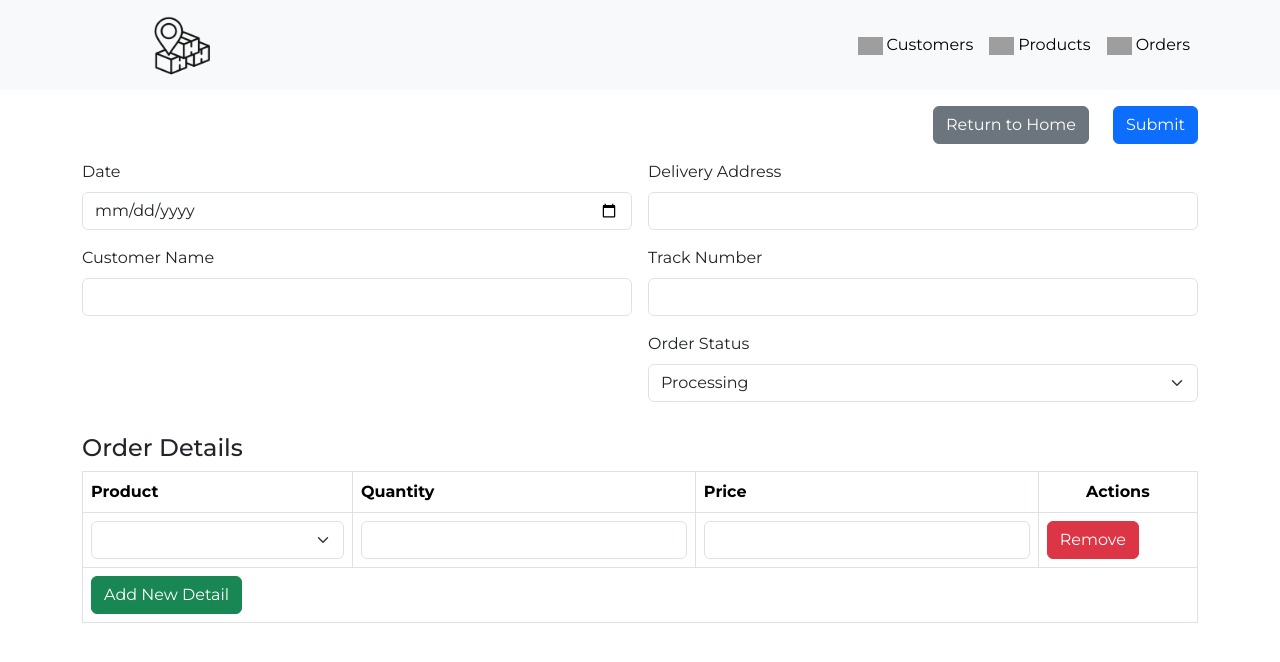
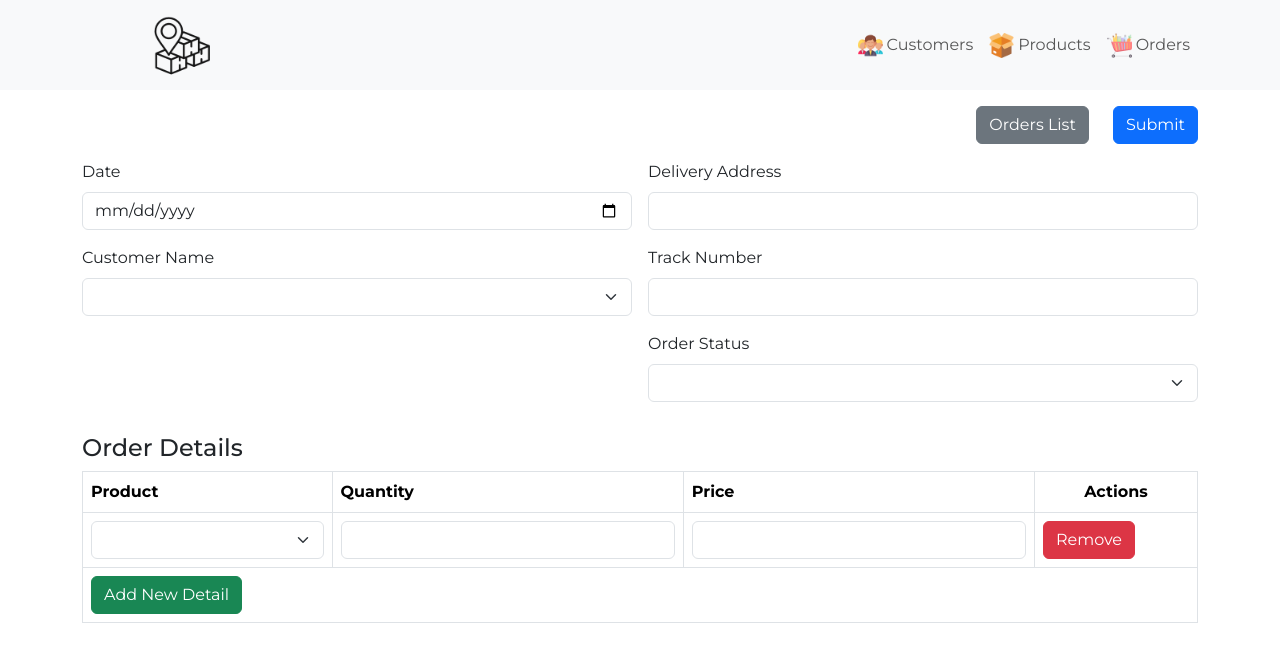
Before and after one commit to Aichetou-Gaye/order_management_frontEnd, a Vue app: page /order/new in a window 1280 px wide. Shown: the top 662 px of the page. Built offline with nearby package versions, Linux system fonts and the light colour scheme; grey boxes are pictures that could not be loaded.

Commit message:
Add functions in order

```diff
--- a/src/App.vue
+++ b/src/App.vue
@@ -5,19 +5,19 @@
         <router-link to="/"><img class="logo" src="./assets/images/lg.png" alt="logo"></router-link>
         <div class="collapse navbar-collapse" id="navbarScroll">
           <ul class="navbar-nav me-auto my-2 my-lg-0 navbar-nav-scroll"></ul>
-          <form class="d-flex">
+          <nav class="d-flex">
             <ul class="navbar-nav me-auto my-2 navbar-nav-scroll">
             <li class="nav-item">
-              <router-link class="nav-link active" to="/customers"><img class="icon"  src="./assets/icones/man.png" alt="customer">Customers</router-link>
+              <router-link class="nav-link" to="/customers"><img class="icon"  src="./assets/icones/customer.png" alt="customer">Customers</router-link>
             </li>
             <li class="nav-item">
-              <router-link to="/products" class="nav-link active"><img class="icon"  src="./assets/icones/box(3).png" alt="product">Products</router-link>
+              <router-link to="/products" class="nav-link"><img class="icon"  src="./assets/icones/product.png" alt="product">Products</router-link>
             </li>
             <li class="nav-item">
-              <router-link to="/orders" class="nav-link active"><img class="icon"  src="./assets/icones/grocery-cart.png" alt="order">Orders</router-link>
+              <router-link to="/orders" class="nav-link"><img class="icon"  src="./assets/icones/order.png" alt="order">Orders</router-link>
             </li>
           </ul>
-          </form>
+          </nav>
         </div>
       </div>
     </nav>
--- a/src/components/orders/AddOrder.vue
+++ b/src/components/orders/AddOrder.vue
@@ -1,33 +1,36 @@
 <template>
     <div class="container">
         <div class="d-flex justify-content-end my-3">
-            <router-link to="/orders" class="btn btn-secondary me-4">Return to Home</router-link>
-            <button class="btn btn-primary">Submit</button>
+            <router-link to="/orders" class="btn btn-secondary me-4">Orders List</router-link>
+            <button class="btn btn-primary" @click="onSubmit()">Submit</button>
         </div>
         <div>
             <form class="row g-3">
                 <div class="col-md-6">
                     <div class="mb-3">
                         <label for="date" class="form-label">Date</label>
-                        <input type="date" class="form-control" id="date" required>
+                        <input type="date" class="form-control" id="date" v-model="order.date" required>
                     </div>
                     <div class="mb-3">
                         <label for="customer" class="form-label">Customer Name</label>
-                        <input type="text" class="form-control" id="customer" required>
+                        <select class="form-select" id="customer" v-model="order.customer_name" required>
+                            <option v-for="item in storeCust.customers" :key="item.id" :value="item.name">
+                                {{ item.name }}</option>
+                        </select>
                     </div>
                 </div>
                 <div class="col-md-6">
                     <div class="mb-3">
                         <label for="address" class="form-label">Delivery Address</label>
-                        <input type="text" class="form-control" id="address" required>
+                        <input type="text" class="form-control" id="address" v-model="order.delivery_address" required>
                     </div>
                     <div class="mb-3">
                         <label for="track" class="form-label">Track Number</label>
-                        <input type="text" class="form-control" id="track" required>
+                        <input type="text" class="form-control" id="track" v-model="order.track_number" required>
                     </div>
                     <div class="mb-3">
                         <label for="status" class="form-label">Order Status</label>
-                        <select class="form-select" id="status" required>
+                        <select class="form-select" id="status" v-model="order.status" required>
                             <option value="Processing">Processing</option>
                             <option value="Shipped">Shipped</option>
                             <option value="Delivered">Delivered</option>
@@ -47,17 +50,27 @@
                 </tr>
             </thead>
             <tbody>
-                <tr>
-                    <td><select class="form-select" id="product" required>
-                            <option disabled value="">Select Product</option>
+                <tr v-for="(item, index) in store.details" :key="index">
+                    <td>
+                        <select class="form-select" id="product" v-model="detail.product" required>
+                            <option v-for="item in storeProd.products" :key="item.id" :value="item.name">
+                                {{ item.name }}</option>
                         </select>
                     </td>
-                    <td><input type="number" class="form-control" min="1" required></td>
-                    <td><input type="number" class="form-control" min="0" required></td>
-                    <td><button class="btn btn-danger">Remove</button></td>
+                    <td>
+                        <input type="number" class="form-control" min="1" value="1" v-model="detail.quantity" required>
+                    </td>
+                    <td>
+                        <input type="number" class="form-control" min="0" value="0" v-model="detail.price" required>
+                    </td>
+                    <td>
+                        <button class="btn btn-danger" @click="dropDetail(item)">Remove</button>
+                    </td>
                 </tr>
+
                 <tr>
-                    <td colspan="4"><button class="btn btn-success">Add New Detail</button></td>
+                    <td colspan="4"><button class="btn btn-success" @click="addDetail()">Add New Detail</button>
+                    </td>
                 </tr>
             </tbody>
         </table>
@@ -65,9 +78,28 @@
 </template>
 
 <script setup>
-import { useOrderStore } from '@store'
+import { useOrderStore, useProductStore, useCustomerStore } from '@store'
+
 const store = useOrderStore()
+const storeProd = useProductStore()
+const storeCust = useCustomerStore()
 
+const order = store.orderForm
+const detail = store.detailForm
+
+const addDetail = () => {
+    store.addDetail()
+}
+
+const dropDetail = (item) => {
+    store.dropDetail(item)
+}
+
+const onSubmit = () => {
+    if (order.date && order.customer_name && order.delivery_address && order.track_number && order.status) {
+        store.add()
+    }
+}
 </script>
 
 <style scoped></style>
--- a/src/components/orders/EditOrder.vue
+++ b/src/components/orders/EditOrder.vue
@@ -1,33 +1,36 @@
 <template>
     <div class="container">
         <div class="d-flex justify-content-end my-3">
-            <router-link to="/orders" class="btn btn-secondary me-4">Return to Home</router-link>
-            <button class="btn btn-primary">Edit</button>
+            <router-link to="/orders" class="btn btn-secondary me-4">Orders List</router-link>
+            <button class="btn btn-primary" @click="onEdit()">Edit</button>
         </div>
         <div>
             <form class="row g-3">
                 <div class="col-md-6">
                     <div class="mb-3">
                         <label for="date" class="form-label">Date</label>
-                        <input type="date" class="form-control" id="date" required>
+                        <input type="date" class="form-control" id="date" v-model="order.date" required>
                     </div>
                     <div class="mb-3">
                         <label for="customer" class="form-label">Customer Name</label>
-                        <input type="text" class="form-control" id="customer" required>
+                        <select class="form-select" id="customer" v-model="order.customer_name" required>
+                            <option v-for="item in storeCust.customers" :key="item.id" :value="item.name">
+                                {{ item.name }}</option>
+                        </select>
                     </div>
                 </div>
                 <div class="col-md-6">
                     <div class="mb-3">
                         <label for="address" class="form-label">Delivery Address</label>
-                        <input type="text" class="form-control" id="address" required>
+                        <input type="text" class="form-control" id="address" v-model="order.delivery_address" required>
                     </div>
                     <div class="mb-3">
                         <label for="track" class="form-label">Track Number</label>
-                        <input type="text" class="form-control" id="track" required>
+                        <input type="text" class="form-control" id="track" v-model="order.track_number" required>
                     </div>
                     <div class="mb-3">
                         <label for="status" class="form-label">Order Status</label>
-                        <select class="form-select" id="status" required>
+                        <select class="form-select" id="status" v-model="order.status" required>
                             <option value="Processing">Processing</option>
                             <option value="Shipped">Shipped</option>
                             <option value="Delivered">Delivered</option>
@@ -47,17 +50,23 @@
                 </tr>
             </thead>
             <tbody>
-                <tr>
-                    <td><select class="form-select" id="product" required>
-                            <option disabled value="">Select Product</option>
+                <tr v-for="(item, index) in store.details" :key="index">
+                    <td><select class="form-select" id="product" v-model="detail.product" required>
+                            <option value="Select Product" disabled>Select Product</option>
+                            <option v-for="item in storeProd.products" :key="item.id" :value="item.name">
+                                {{ item.name }}</option>
                         </select>
                     </td>
-                    <td><input type="number" class="form-control" min="1" required></td>
-                    <td><input type="number" class="form-control" min="0" required></td>
-                    <td><button class="btn btn-danger">Remove</button></td>
+                    <td><input type="number" class="form-control" min="1" value="1" v-model="detail.quantity" required>
+                    </td>
+                    <td><input type="number" class="form-control" min="0" value="0" v-model="detail.price" required>
+                    </td>
+                    <td><button class="btn btn-danger text-center" @click="dropDetail(item)">Remove</button></td>
                 </tr>
+
                 <tr>
-                    <td colspan="4"><button class="btn btn-success">Add New Detail</button></td>
+                    <td colspan="4"><button class="btn btn-success" @click="addDetail()">Add New Detail</button>
+                    </td>
                 </tr>
             </tbody>
         </table>
@@ -65,6 +74,43 @@
 </template>
 
 <script setup>
+
+import { useRoute, useRouter } from "vue-router";
+import { useOrderStore, useProductStore, useCustomerStore } from '@store'
+import { reactive, ref } from 'vue'
+
+const store = useOrderStore()
+const storeProd = useProductStore()
+const storeCust = useCustomerStore()
+
+const router = useRouter()
+const route = useRoute()
+const detail = store.detailForm
+
+const id = route.params.id
+
+const order = reactive({
+    date: store.orderForm.date,
+    customer_name: store.orderForm.customer_name,
+    delivery_address: store.orderForm.delivery_address,
+    track_number: store.orderForm.track_number,
+    status: store.orderForm.status
+})
+
+const onEdit = () => {
+    if (order.date && order.customer_name && order.delivery_address && order.track_number && order.status) {
+        store.edit(id, order)
+    }
+}
+
+const addDetail = () => {
+    store.addDetail()
+}
+
+const dropDetail = (item) => {
+    store.dropDetail(item)
+}
+
 </script>
 
 <style scoped></style>
--- a/src/components/orders/Orders.vue
+++ b/src/components/orders/Orders.vue
@@ -1,7 +1,7 @@
 <template>
     <div class="container">
         <h3 class="my-3">List of Orders</h3>
-        <div class="d-flex justify-content-end mb-3"><router-link to="/order/new" class="btn btn-primary ">Add New
+        <div class="d-flex justify-content-end mb-3"><router-link to="/order/new" class="btn btn-primary" >Add New
                 Order</router-link></div>
         <div class="contact-list-table">
             <table class="table table-hover table-bordered">
@@ -27,8 +27,8 @@
                         <td> {{ item.status }}</td>
                         <td class="text-center">
                             <button class="btn text-info" @click="store.show(item.id), route.push('/order/show/' + item.id)"><i class="fa-solid fa-eye"></i></button>
-                            <button class="btn text-warning"
-                            @click="store.edit(item.id), route.push('/order/edit/' + item.id)"><i class="fa-solid fa-pen-to-square"></i></button>
+                            <router-link class="btn text-warning"
+                            :to="`/order/edit/${item.id}`"><i class="fa-solid fa-pen-to-square"></i></router-link>
                             <button class="btn text-danger" @click="del(item.id)"><i
                                     class="fa-solid fa-trash-can"></i></button>
                         </td>
--- a/src/store/orderStore.js
+++ b/src/store/orderStore.js
@@ -29,6 +29,16 @@ export const useOrderStore = defineStore("orderStore",{
                 status: "Processing"
             },
         ],
+        details: [{
+            product:"",
+            quantity:1,
+            price:0
+        }],
+        detailForm: reactive({
+            product: null,
+            quantity: null,
+            price: null
+        }),
         orderForm: reactive({
             date: null,
             customer_name: null,
@@ -46,6 +56,11 @@ export const useOrderStore = defineStore("orderStore",{
             this.orderForm.track_number = null,
             this.orderForm.status = null
         },
+        // resetDetail() {
+        //     this.detailForm.product = null,
+        //     this.detailForm.quantity = null,
+        //     this.detailForm.price = null
+        // },
         add() {
             const maxId = this.orders > 0 ? Math.max(...this.orders.map(c => c.id)) : 0
 
@@ -63,13 +78,32 @@ export const useOrderStore = defineStore("orderStore",{
         edit(id, newOrder) {
             const index = this.orders.findIndex(c => c.id == id)
             this.orders[index] = {
+                id: Number(id),
                 ...newOrder
             }
         },
         show(id) {
             const index = this.orders.findIndex(c => c.id == id)
             this.currentOrder = this.orders[index]
-        }
+            console.log(this.currentOrder)
+        },
+        addDetail() {
+            const detail = {
+                ...this.detailForm,
+            }
+            this.details.push(detail)
+            console.log("detail",this.details)
+        },
+        dropDetail(detail) {
+            const index = this.details.indexOf(detail)
+            console.log("detail index", index)
+            if(this.details.length > 1) {
+                this.details = this.details.splice(index, 1)
+                console.log("detail add", this.details)
+            }else {
+                alert("At least one item must be present.")
+            }
+        },
     }
 
 })
```
Also changed, not shown: src/components/orders/ViewOrder.vue (+23 -3 lines).
